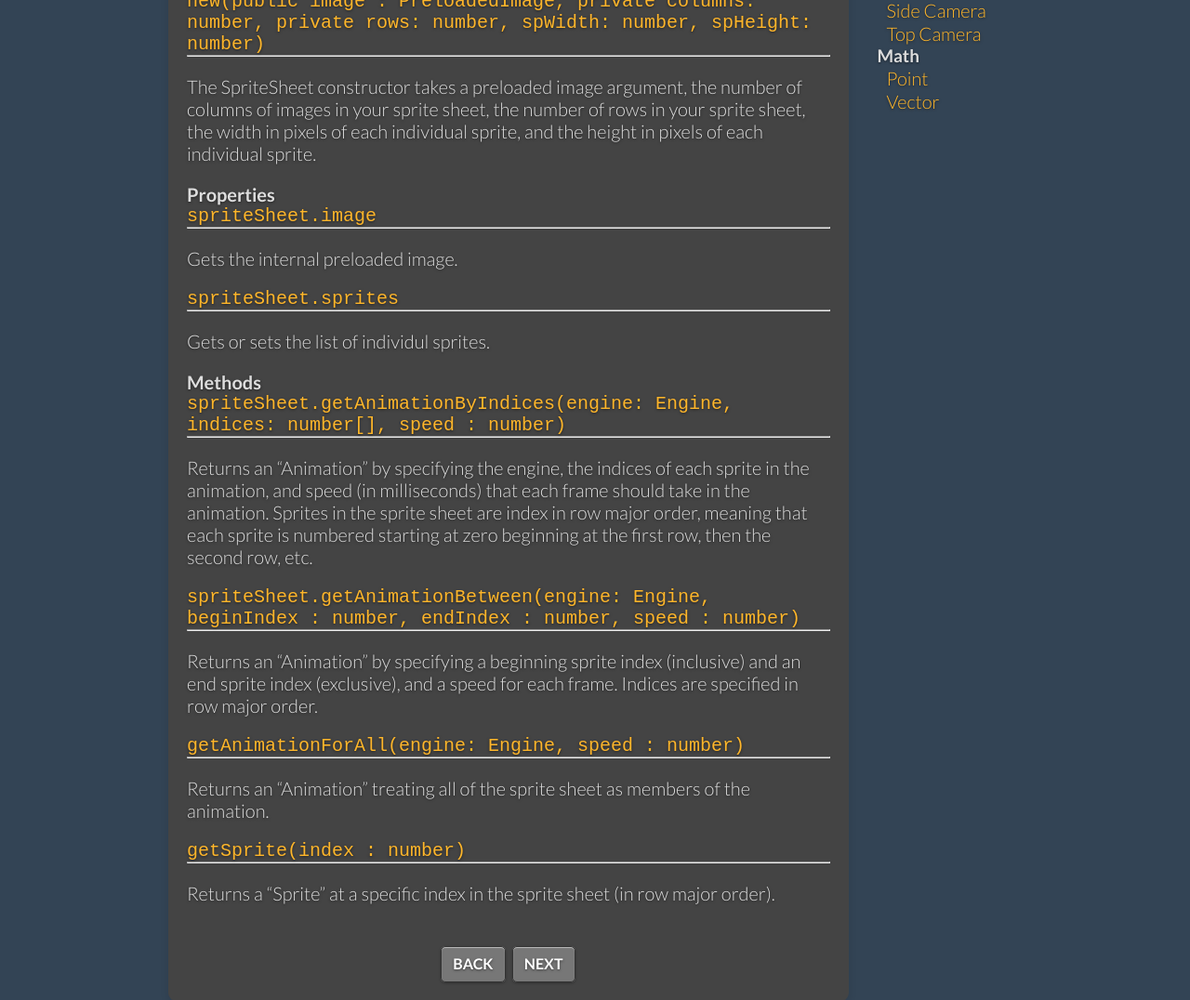
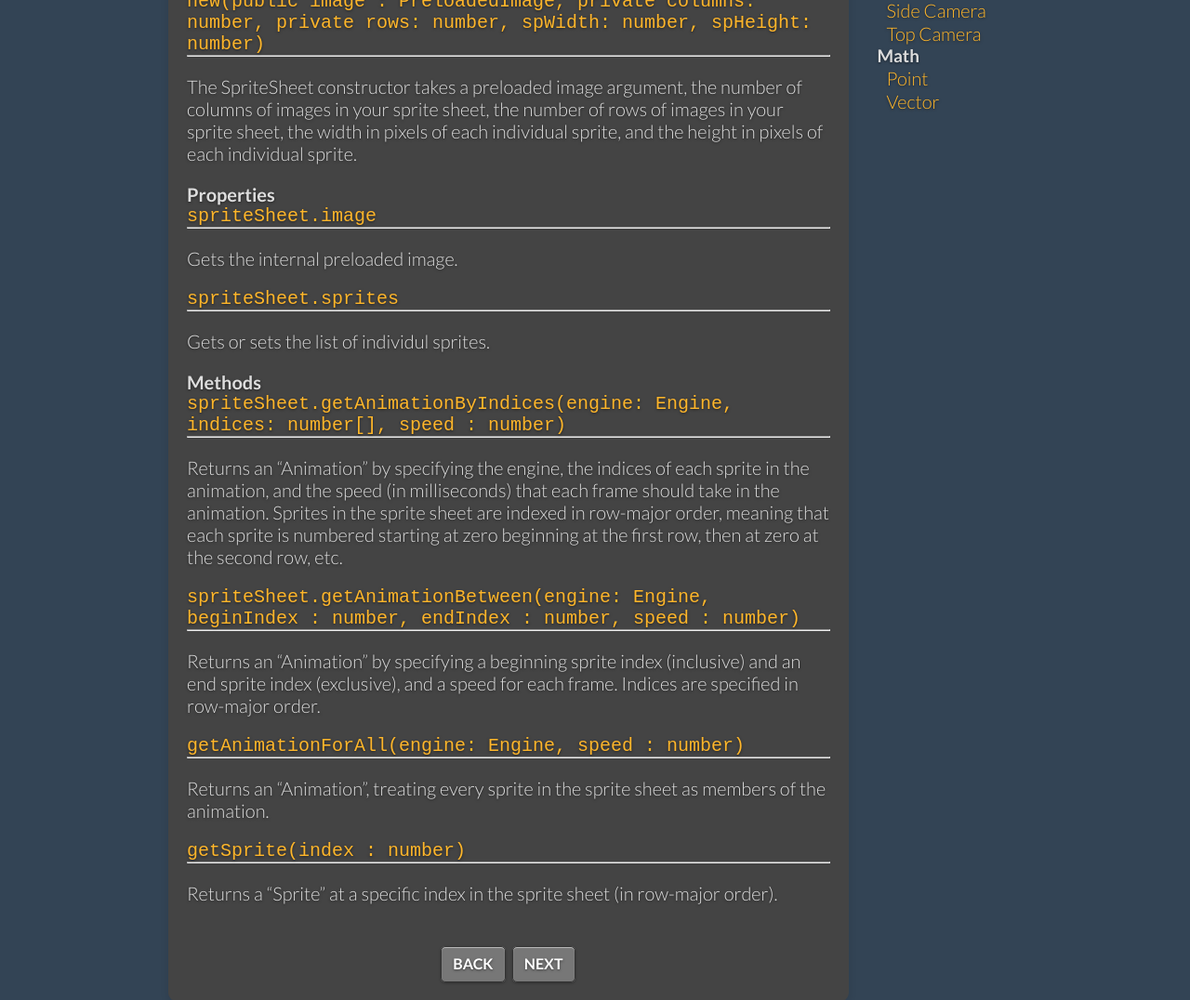
Before and after one commit to eonarheim/eonarheim.github.io, a Jekyll site: the page built from docs/spritesheet.md, in a window 1280 px wide. Shown: the part 709-1785 px from the top of the page at 93% size. Built offline with Jekyll 4.4.1, drawn with Linux system fonts in a browser that asks for light colours; some web fonts are replaced; Markdown is read by kramdown in place of the engine named in the settings.

Commit message:
Update spritesheet.md

```diff
--- a/docs/spritesheet.md
+++ b/docs/spritesheet.md
@@ -31,7 +31,7 @@ var sprites = new Drawing.SpriteSheet(image, 10, 10, 32, 32);
 --------------
 
 The SpriteSheet constructor takes a preloaded image argument, the number of
-columns of images in your sprite sheet, the number of rows in your sprite
+columns of images in your sprite sheet, the number of rows of images in your sprite
 sheet, the width in pixels of each individual sprite, and the height in pixels
 of each individual sprite.
 
@@ -51,9 +51,9 @@ Gets or sets the list of individul sprites.
 --------------
 
 Returns an "Animation" by specifying the engine, the indices of each sprite in
-the animation, and speed (in milliseconds) that each frame should take in the
-animation. Sprites in the sprite sheet are index in row major order, meaning
-that each sprite is numbered starting at zero beginning at the first row, then
+the animation, and the speed (in milliseconds) that each frame should take in the
+animation. Sprites in the sprite sheet are indexed in row-major order, meaning
+that each sprite is numbered starting at zero beginning at the first row, then at zero at
 the second row, etc.
 
 <pre>spriteSheet.getAnimationBetween(engine: Engine, beginIndex : number, endIndex : number, speed : number)</pre>
@@ -61,15 +61,15 @@ the second row, etc.
 
 Returns an "Animation" by specifying a beginning sprite index (inclusive) and
 an end sprite index (exclusive), and a speed for each frame. Indices are
-specified in row major order.
+specified in row-major order.
 
 <pre>getAnimationForAll(engine: Engine, speed : number)</pre>
 ---------------
 
-Returns an "Animation" treating all of the sprite sheet as members of the
+Returns an "Animation", treating every sprite in the sprite sheet as members of the
 animation.
 
 <pre>getSprite(index : number)</pre>
 --------------
 
-Returns a "Sprite" at a specific index in the sprite sheet (in row major order).
+Returns a "Sprite" at a specific index in the sprite sheet (in row-major order).
```
